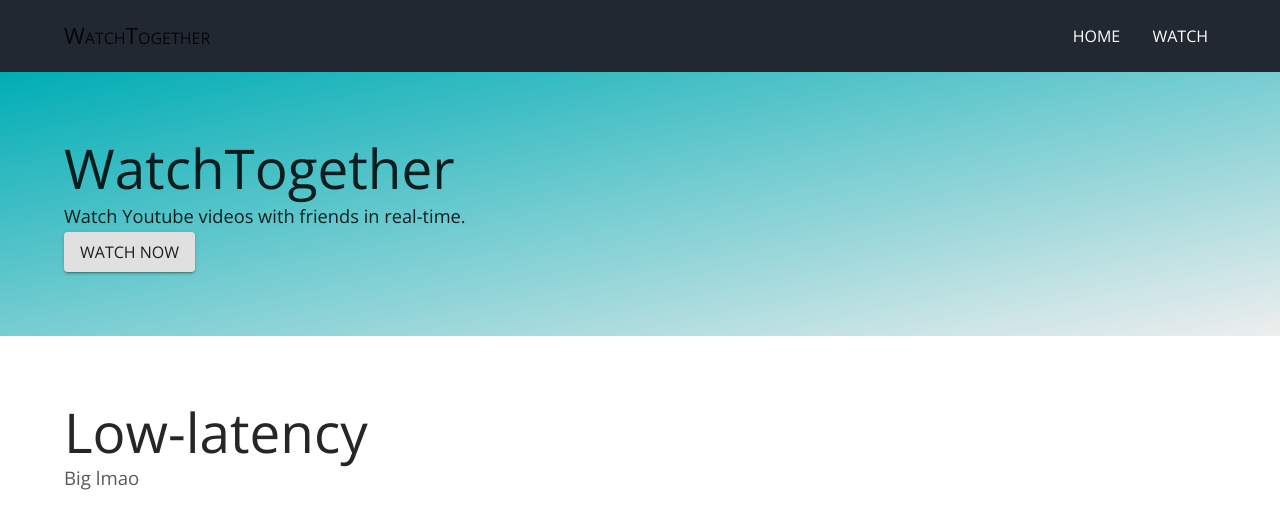
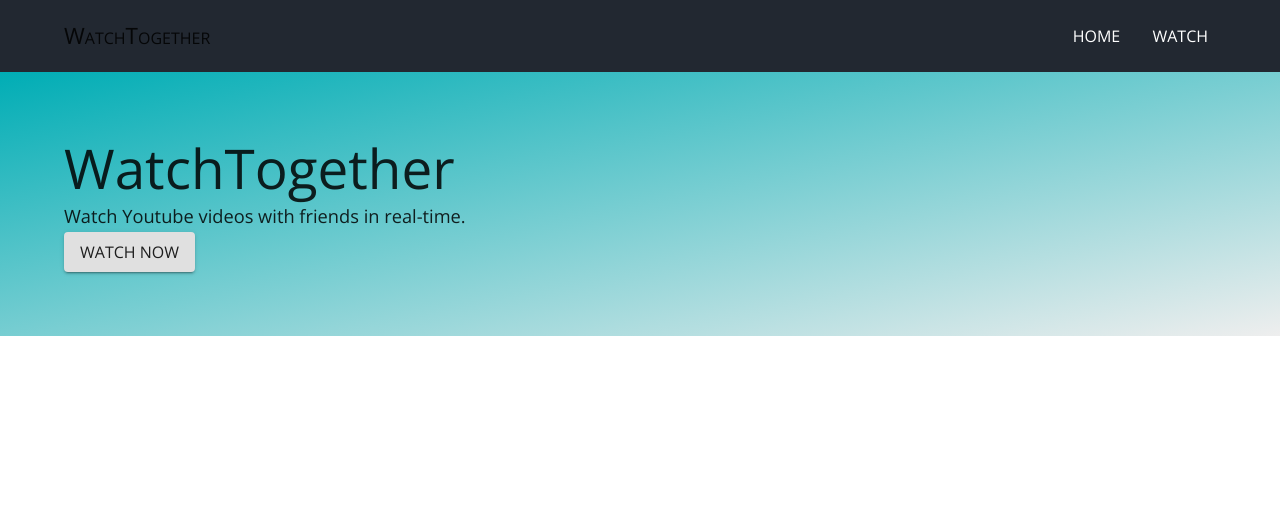
Before and after one commit to laujamie/watch-together, a React (Create React App) app in the folder client/: page / in a window 1280 px wide. Shown: the top 528 px of the page. Built offline with nearby package versions, Linux system fonts and the light colour scheme; no server answers.

Commit message:
Remove filler text temporarily

```diff
--- a/client/src/pages/Home.js
+++ b/client/src/pages/Home.js
@@ -16,10 +16,6 @@
           Watch Now
         </Button>
       </HeroWrapper>
-      <Container>
-        <Typography variant="h3">Low-latency</Typography>
-        <Typography variant="body1">Big lmao</Typography>
-      </Container>
     </div>
   );
 };
```
